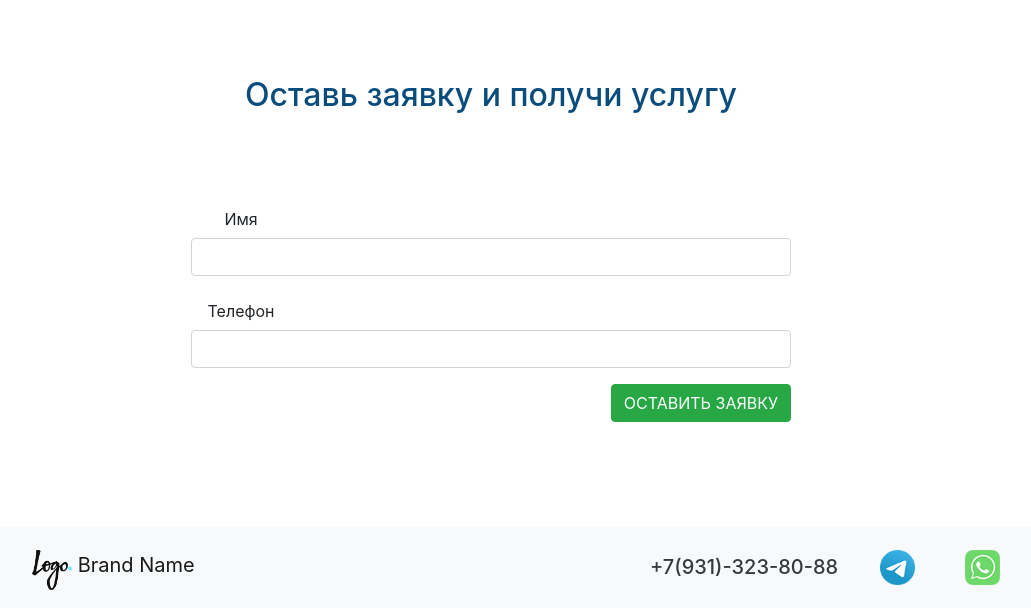
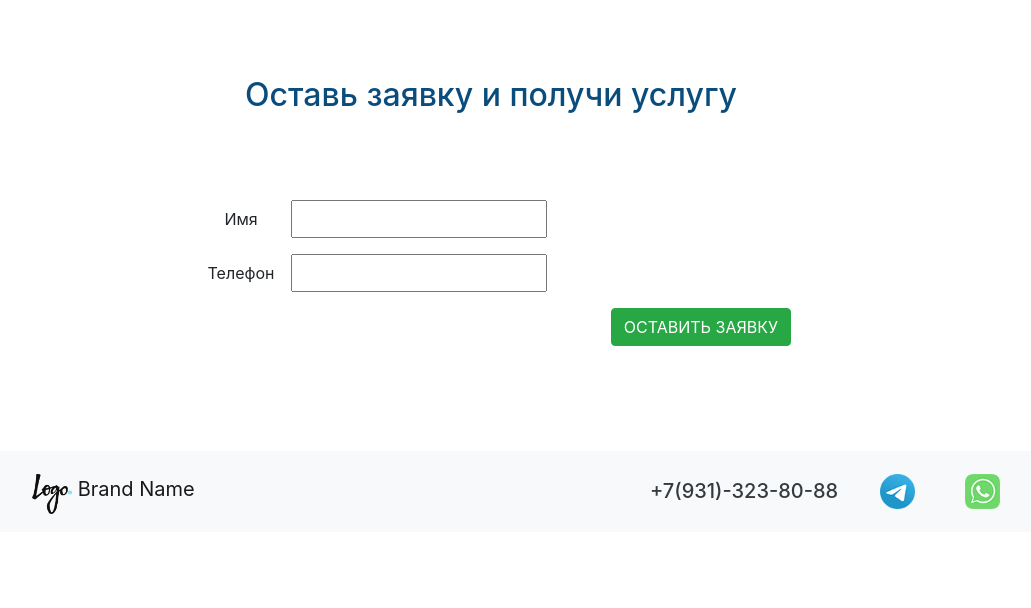
Before and after one commit to Max-OSDG/django_traning_website, a Django app: template landingpagewebsite/templates/index.html in a window 1280 px wide. Shown: the part 1822-2430 px from the top of the page, without its empty margins (149-1180 px from the left). After the commit the page ends 2336 px from the top, so only its background shows below. Run offline with Django 4.2, Linux system fonts and the light colour scheme; the template is opened without the code that fills it: values that come from a table or form of the project are taken from there, others are empty; data comes from the database, SQL or seed files in the repository; form fields are guessed from the names that the template uses; parts of the project's set-up code (start-up, migrations or seed data) failed here and were passed over.

Commit message:
Сосздание CRM приложения. Временная становка на создании в моделе татусов заявки

```diff
--- a/crm/forms.py
+++ b/crm/forms.py
@@ -1,5 +1,5 @@
 from django import forms
 
 class OrderForms(forms.Form):
-    name = forms.CharField(max_length=200,widget=forms.TextInput(attrs={'class': 'css_input'}))
-    phone = forms.CharField(max_length=200, required=False)
+    name = forms.CharField(max_length=200,rwidget=forms.TextInput(attrs={'class': 'form-control'}))
+    phone = forms.CharField(max_length=200,widget=forms.TextInput(attrs={'class': 'form-control'}))
--- a/crm/views.py
+++ b/crm/views.py
@@ -11,13 +11,15 @@
     pc_1 = PriceCard.objects.get(pk=1)
     pc_2 = PriceCard.objects.get(pk=2)
     pc_3 = PriceCard.objects.get(pk=3)
+    form  = OrderForms()
 
     price_table = PriceTable.objects.all()
     dict_obj = {'slider_list': slider_list,
                 'pc_1': pc_1,
                 'pc_2': pc_2,
                 'pc_3': pc_3,
-                'price_table': price_table}
+                'price_table': price_table,
+                'form': form}
     return render(request, './index.html', dict_obj )
 
 def thanks_page (request):
--- a/landingpagewebsite/templates/index.html
+++ b/landingpagewebsite/templates/index.html
@@ -12,16 +12,18 @@
   		<div class="container class_form">
   			<h1 class="text-3">Оставь заявку и получи услугу</h1>
   			<div class="row justify-content-center">
-  			<form action="" method="" style="width: 50%;">
+  			<form action="{% url 'thanks_page' %}" method="POST" style="width: 50%;">
+				{% csrf_token %}
 			  <div class="form-group row">
 			    <label for="inputEmail3" class="col-sm-2 col-form-label">Имя</label><br>
-			      <input type="text" class="form-control" name="name">
+			      {{form.name}}
 			    <div class="">
 			    </div>
 			  </div>
 			  <div class="form-group row">
 			    <label for="inputEmail3" class="col-sm-2 col-form-label">Телефон</label><br>
-			      <input type="text" class="form-control" name="phone">
+
+				  {{form.phone}}
 			    <div class="">
 			    </div>
 			  </div>
--- a/landingpagewebsite/templates/thanks.html
+++ b/landingpagewebsite/templates/thanks.html
@@ -8,7 +8,7 @@
 	<!-- Спасибо -->
   	<section>
   		<div class="container">
-  			<CENTER style = 'margin-top: 35%; margin-bottom: 35%;'><h1>Спасибо за заявку!</h1></CENTER>
+  			<CENTER style = 'margin-top: 35%; margin-bottom: 35%;'><h1> {{name}},  Спасибо за заявку!</h1></CENTER>
   		</div>
   	</section>
   	<!-- Спасибо -->
```
Also changed, not shown: price/migrations/0001_initial.py (added).
